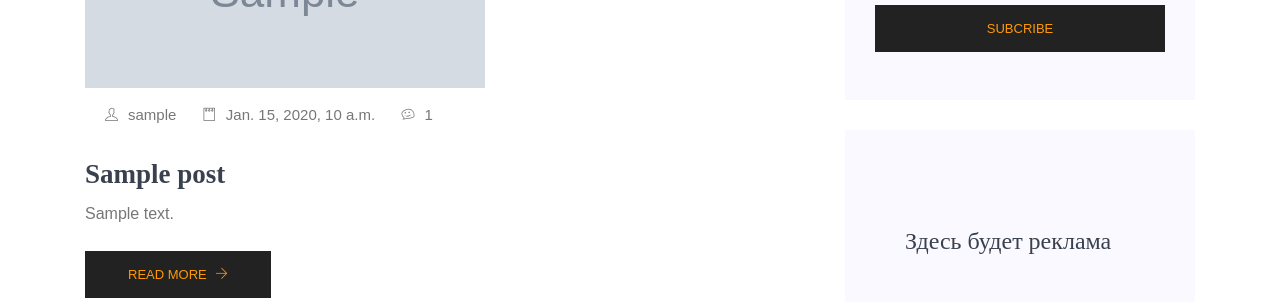
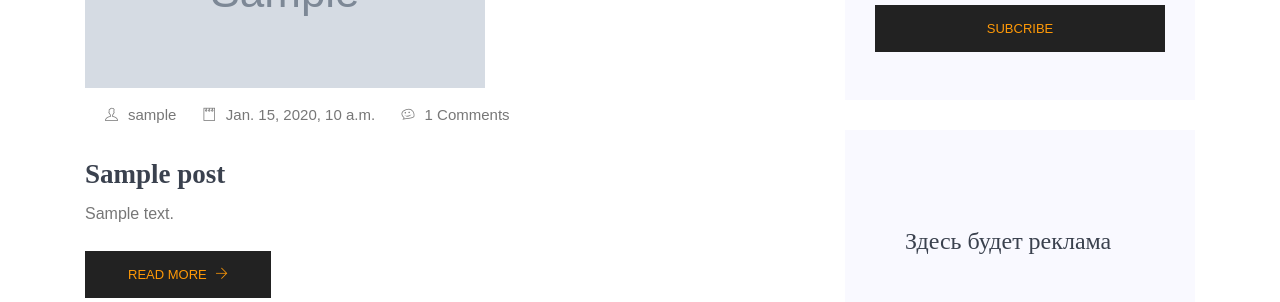
Before and after one commit to gordeyamarskiy/blog-backend-master, a Django app: page / in a window 1280 px wide. Shown: the part 1748-2050 px from the top of the page. Run offline with Django 3.2, Linux system fonts and the light colour scheme; tables that the repository leaves empty hold one stand-in row (values such as "Sample post"); grey boxes marked "Sample" are stand-in pictures; parts of the project's set-up code (start-up, migrations or seed data) failed here and were passed over; some libraries are stand-ins or nearby versions.

Commit message:
добавил подпись

```diff
--- a/templates/index.html
+++ b/templates/index.html
@@ -57,7 +57,7 @@
                   <ul class="thumb-info" style="max-width: 550px;">
                     <li><a href="#"><i class="ti-user"></i>{{post.author}}</a></li>
                     <li><a href="#"><i class="ti-notepad"></i>{{post.published_at}}</a></li>
-                    <li><a href="#"><i class="ti-themify-favicon"></i>{{post.comments_amount}}</a></li>
+                    <li><a href="#"><i class="ti-themify-favicon"></i>{{post.comments_amount}} Comments</a></li>
                   </ul>
                 </div>
                 <div class="details mt-20">
```
